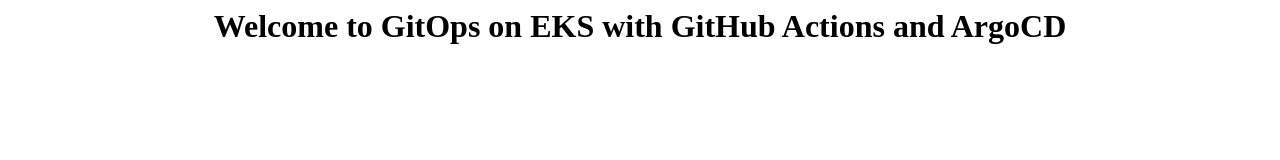
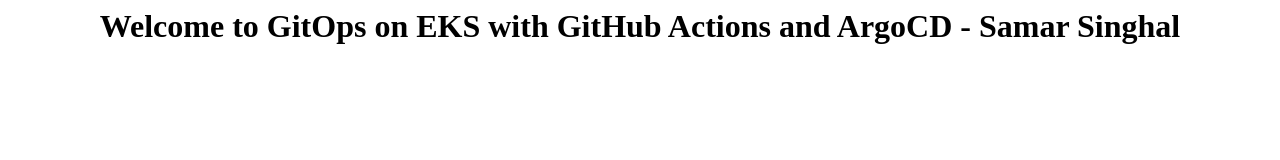
Before and after one commit to samarsinghal/eks-gitops-argocd, a plain HTML site: page docker/index.html in a window 1280 px wide. Drawn offline with Linux system fonts and the light colour scheme.

Commit message:
Update index.html

```diff
--- a/docker/index.html
+++ b/docker/index.html
@@ -1,7 +1,7 @@
 <Html>
 <body>
 <center>
-<h1> Welcome to GitOps on EKS with GitHub Actions and ArgoCD </h1>
+<h1> Welcome to GitOps on EKS with GitHub Actions and ArgoCD - Samar Singhal </h1>
 </center>
 </body>
 </Html>
```
